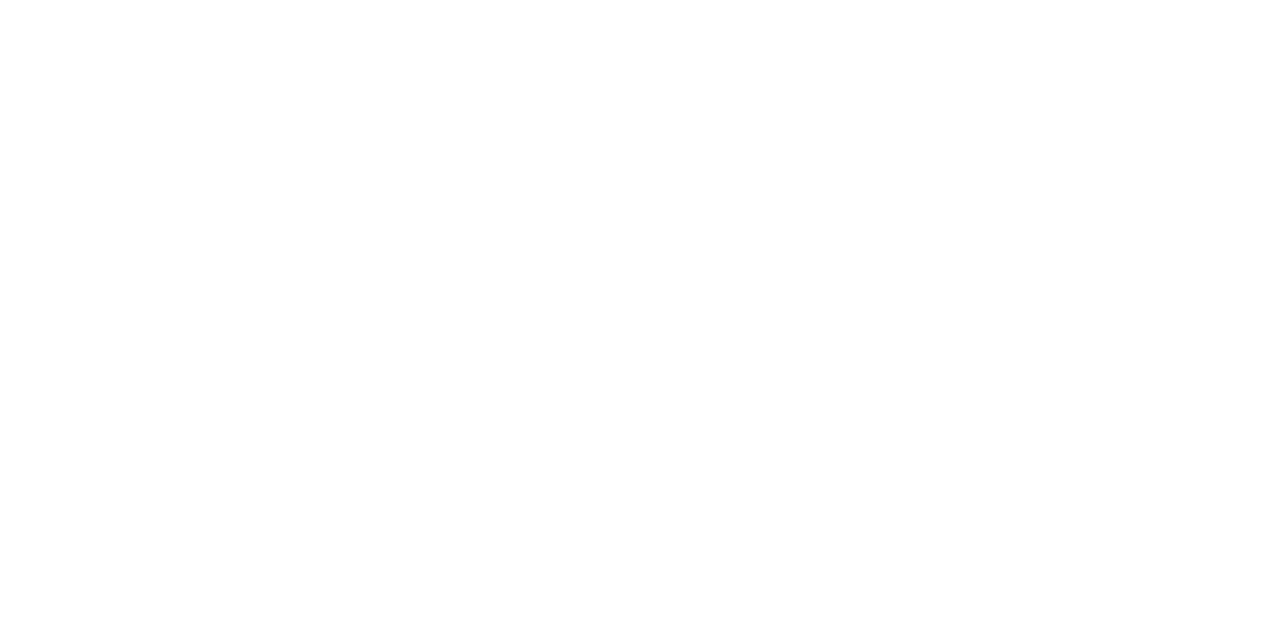
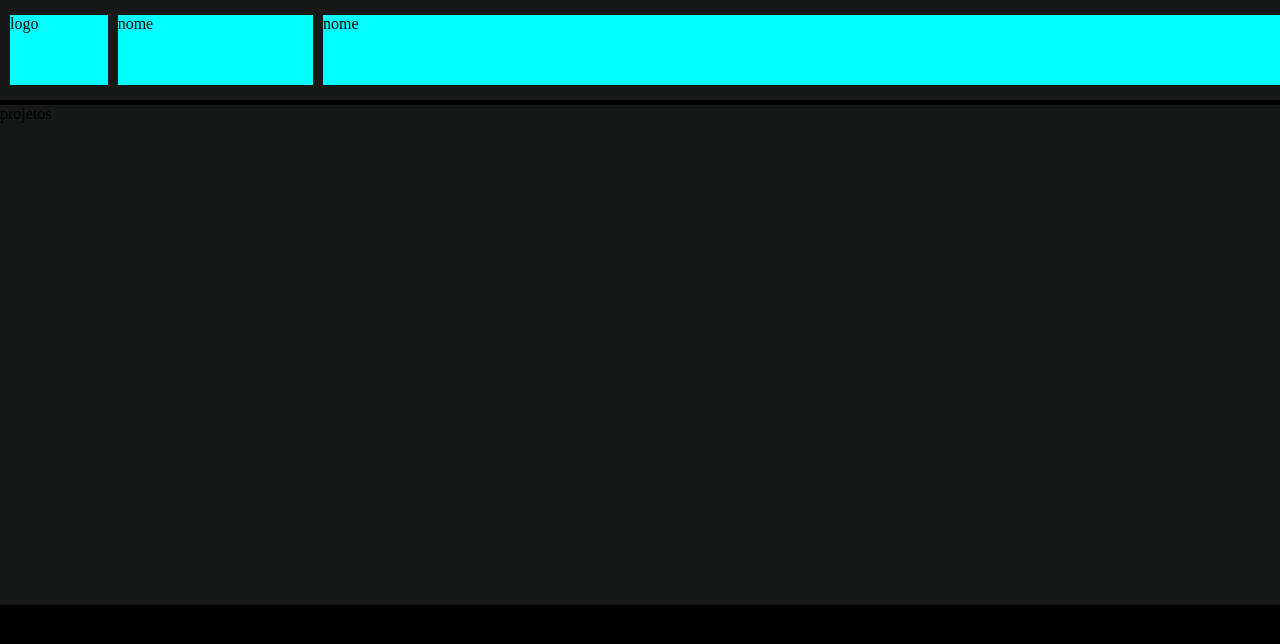
Before and after one commit to Rodrigovelotrol/porti, a plain HTML site: page README.md/index.html in a window 1280 px wide. Drawn offline with Linux system fonts and the light colour scheme.

Commit message:
modificacoes css

```diff
--- a/README.md/index.html
+++ b/README.md/index.html
@@ -4,9 +4,24 @@
     <meta charset="UTF-8">
     <meta http-equiv="X-UA-Compatible" content="IE=edge">
     <meta name="viewport" content="width=device-width, initial-scale=1.0">
+    <link rel="stylesheet" type="text/css" href="style.css">
     <title>Document</title>
 </head>
 <body>
 
+    <nav class="nav-Menu">
+     <div class="logoMenu">logo</div>
+     <div class="div-Nome"> nome</div>
+     <div class="div-listaMenus"> nome</div>
+
+    </nav>
+    <div class="div-Projetos">
+        <div class="div-nome-Projetos">projetos
+
+        </div>
+
+    </div>
+
+
 </body>
 </html>
--- a/README.md/style.css
+++ b/README.md/style.css
@@ -0,0 +1,45 @@
+body{
+margin: 0;
+border: 0;
+background-color: black;
+}
+
+.nav-Menu{
+
+background-color:rgb(23, 24, 24);
+width: 100%;
+height: 100px;
+display: flex;
+align-items: center;
+
+}
+
+.logoMenu{
+    background-color: aqua;
+    width: 100px;
+    height: 70px;
+    margin-left: 10px;
+}
+
+.div-Nome{
+    background-color: aqua;
+    width: 200px;
+    height: 70px;
+    margin-left: 10px;
+
+}
+
+.div-listaMenus{
+    background-color: aqua;
+    width: calc(100% - 100px - 200px);
+    height: 70px;
+    margin-left: 10px;
+
+}
+
+.div-Projetos{
+ background-color: rgb(23, 24, 24);
+ height: 500px;
+ width: 100%;
+ margin-top: 5px;
+}
```
